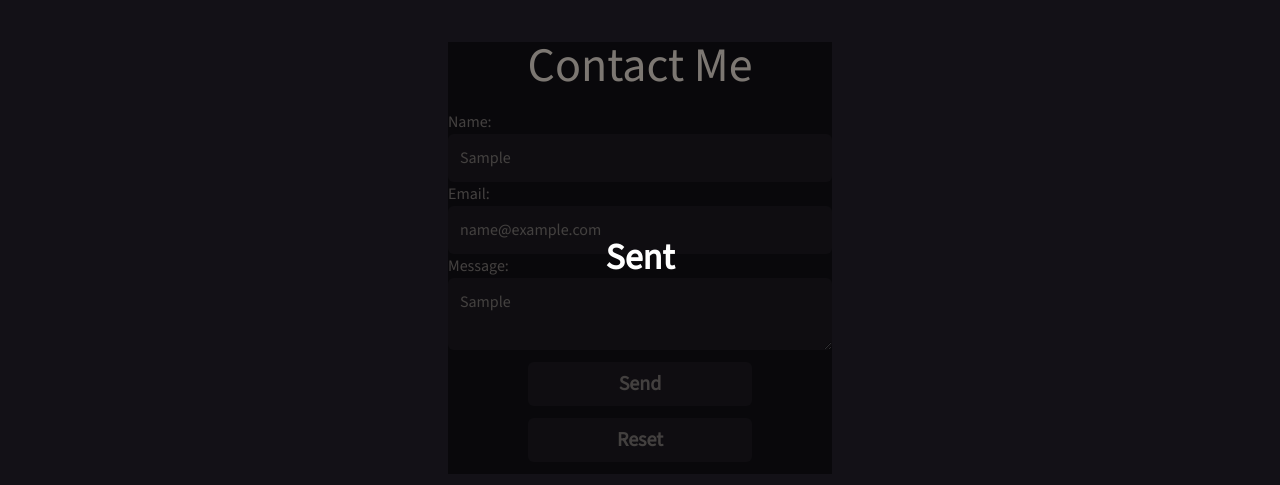
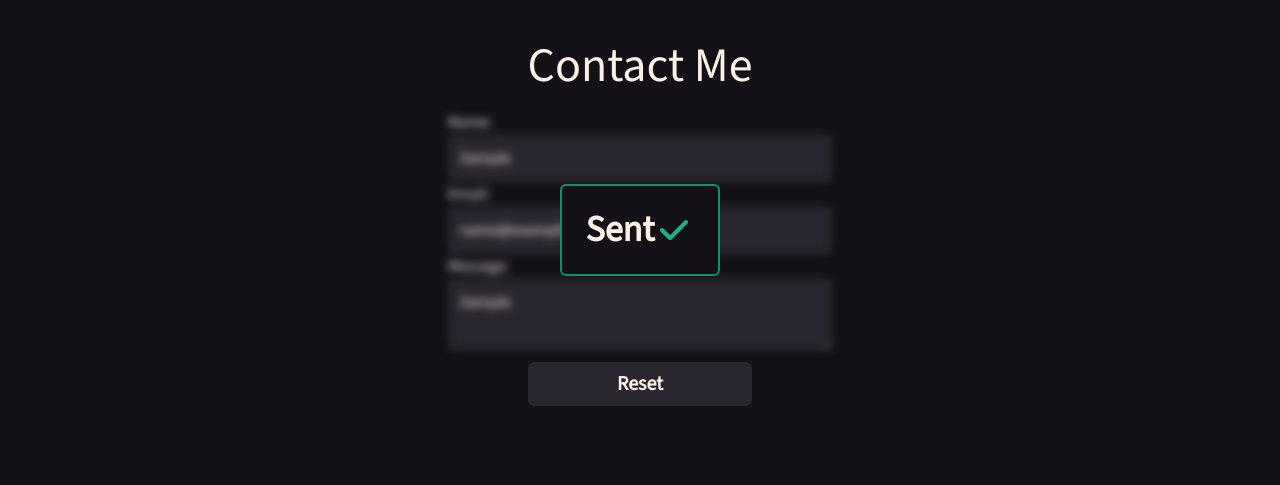
Before and after one commit to lhlamar/nextjs-training, a Next.js app: page / in a window 1280 px wide. Both pictures are taken after typing "Sample", "name@example.com", "Sample" into the empty fields and a click on the button "Send". Shown: the part 381-866 px from the top of the page. After the commit the page ends 815 px from the top, so only its background shows below. Built offline with nearby package versions, Linux system fonts and the light colour scheme.

Commit message:
polished up the front end when you click submit on the contact form, next is to add validation

```diff
--- a/src/components/ContactForm.tsx
+++ b/src/components/ContactForm.tsx
@@ -1,6 +1,7 @@
 'use client';
 
 import { useState } from "react";
+import { CheckIcon } from '@heroicons/react/solid';
 
 export default function ContactForm() {
     const [name, setName] = useState('');
@@ -47,8 +48,12 @@ export default function ContactForm() {
                 Contact Me
             </h1>
 
-            <div className={`flex flex-col w-full space-y-2 ${isSubmitted ? 'opacity-50' : 'opacity-100'}`}>
-                <form className="flex flex-col w-full" onSubmit={handleSubmit}>
+            <div className="flex flex-col w-full space-y-2">
+                <form onSubmit={handleSubmit}>
+                    {/* Relative container to limit the "Sent" overlay area */}
+                    <div className="relative">
+                        {/* Input container that will blur when submitted */}
+                        <div id="inputContainer" className={`flex flex-col w-full ${isSubmitted ? 'blur-sm' : 'blur-none'}`}>
                             <div className="w-full flex flex-col">
                                 <label htmlFor="name">Name:</label>
                                 <input
@@ -81,25 +86,37 @@ export default function ContactForm() {
                                     placeholder="Message.."
                                 />
                             </div>
-                    <div className="flex flex-col m-auto space-y-3 py-3">
-                        <button type="submit" className="text-xl w-56 font-bold hover:bg-foreground hover:text-background text-foreground bg-darker p-2 rounded-md transition-colors duration-300">
+                        </div>
+
+                        {/* "Sent" overlay positioned absolutely within this container */}
+                        {isSubmitted && (
+                            <div className="absolute inset-0 flex items-center justify-center">
+                                <div className="flex flex-row bg-background p-6 rounded-md border-emerald-600 border-2">
+                                    <h1 className="text-foreground text-4xl font-bold">
+                                        Sent
+                                    </h1>
+                                    <CheckIcon className="h-auto w-10 text-emerald-500"></CheckIcon>
+                                </div>
+                            </div>
+                        )}
+                    </div>
+
+                    <div className="flex flex-col space-y-3 py-3">
+                        {!isSubmitted && (
+                            <button type="submit" className="text-xl w-56 mx-auto font-bold hover:bg-foreground hover:text-background text-foreground bg-darker p-2 rounded-md transition-colors duration-300">
                                 Send
                             </button>
+                        )}
                         <button
                             type="button"
                             onClick={handleResetForm}
-                            className="text-xl w-56 font-bold hover:bg-foreground hover:text-background text-foreground bg-darker p-2 rounded-md transition-colors duration-300">
+                            className="text-xl w-56 mx-auto font-bold hover:bg-foreground hover:text-background text-foreground bg-darker p-2 rounded-md transition-colors duration-300">
                             Reset
                         </button>
                     </div>
                 </form>
             </div>
-
-            {isSubmitted && (
-                <div className="absolute inset-0 flex items-center justify-center bg-black bg-opacity-50">
-                    <p className="text-4xl font-bold text-white">Sent</p>
-                </div>
-            )}
         </div>
     );
+
 }
```
Also changed, not shown: package.json (+6 -5 lines), 1 other file (tests, documents, lock files or other folders). Lines whose indentation alone changed are shown as unchanged.
